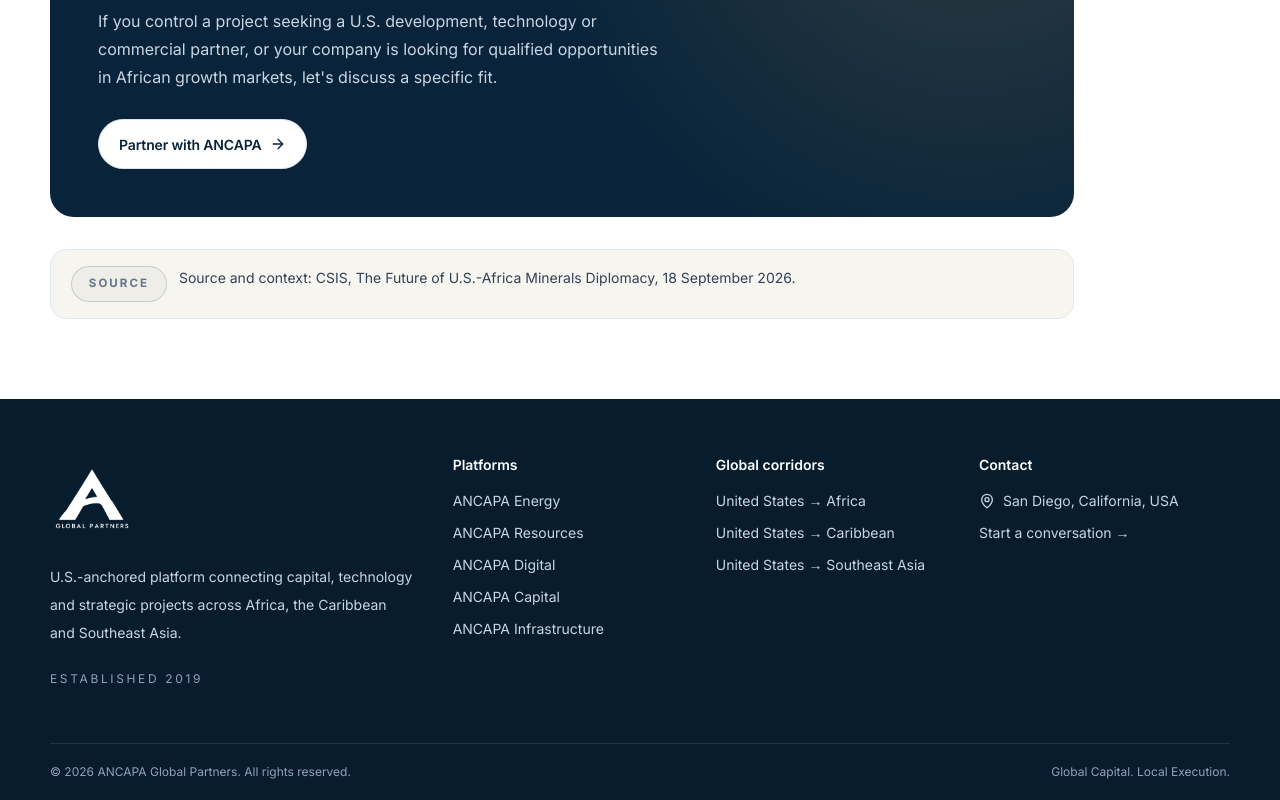
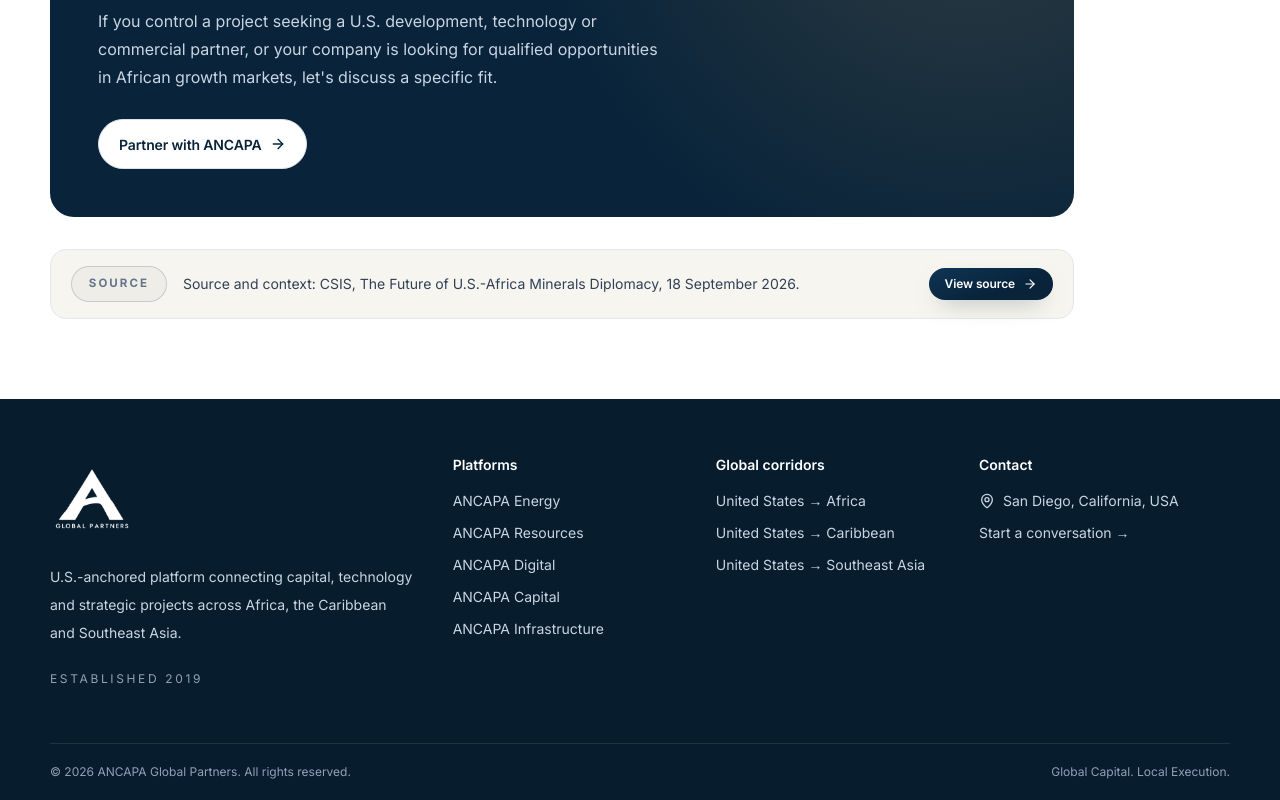
Before and after one commit to maurobernardo/Ancapa-Global, a Next.js app: page /insights/critical-minerals-corridors in a window 1280 px wide. Shown: the part 2599-3399 px from the top of the page. Built offline with nearby package versions, Linux system fonts and the light colour scheme; no server answers.

Commit message:
Make CSIS source a real button link, not just underlined text

```diff
--- a/app/insights/[slug]/page.tsx
+++ b/app/insights/[slug]/page.tsx
@@ -144,9 +144,10 @@
         </div>
       </Reveal>
 
-      {i.sourceNote && <div className="max-w-5xl mt-8 rounded-2xl border border-slate-200 bg-[#f7f5ef] px-5 py-4 flex items-start gap-3">
-        <span className="eyebrow shrink-0 !text-navy">Source</span>
-        <p className="text-sm text-slate-700 leading-6">{i.sourceNote}</p>
+      {i.sourceNote && <div className="max-w-5xl mt-8 rounded-2xl border border-slate-200 bg-[#f7f5ef] px-5 py-4 flex flex-col sm:flex-row sm:items-center gap-4">
+        <span className="eyebrow shrink-0 text-navy!">Source</span>
+        <p className="text-sm text-slate-700 leading-6 flex-1">{i.sourceNote}</p>
+        {i.sourceUrl && <a href={i.sourceUrl} target="_blank" rel="noopener noreferrer" className="btn btn-dark py-2! px-4! text-xs! shrink-0 w-fit">View source <ArrowRight className="ml-2 h-3.5 w-3.5" /></a>}
       </div>}
     </article>
   </main>;
--- a/lib/data.ts
+++ b/lib/data.ts
@@ -69,6 +69,7 @@
       ] },
     ],
     sourceNote: "Source and context: CSIS, The Future of U.S.-Africa Minerals Diplomacy, 18 September 2026.",
+    sourceUrl: "https://www.csis.org/events/future-us-africa-minerals-diplomacy",
   },
   { slug: "digital-infrastructure-frontier", category: "Digital", date: "August 2026", title: "Digital infrastructure as a growth-market multiplier", excerpt: "Connectivity, data systems and AI-enabled operations are increasingly foundational infrastructure rather than standalone technology projects." },
 ];
```
